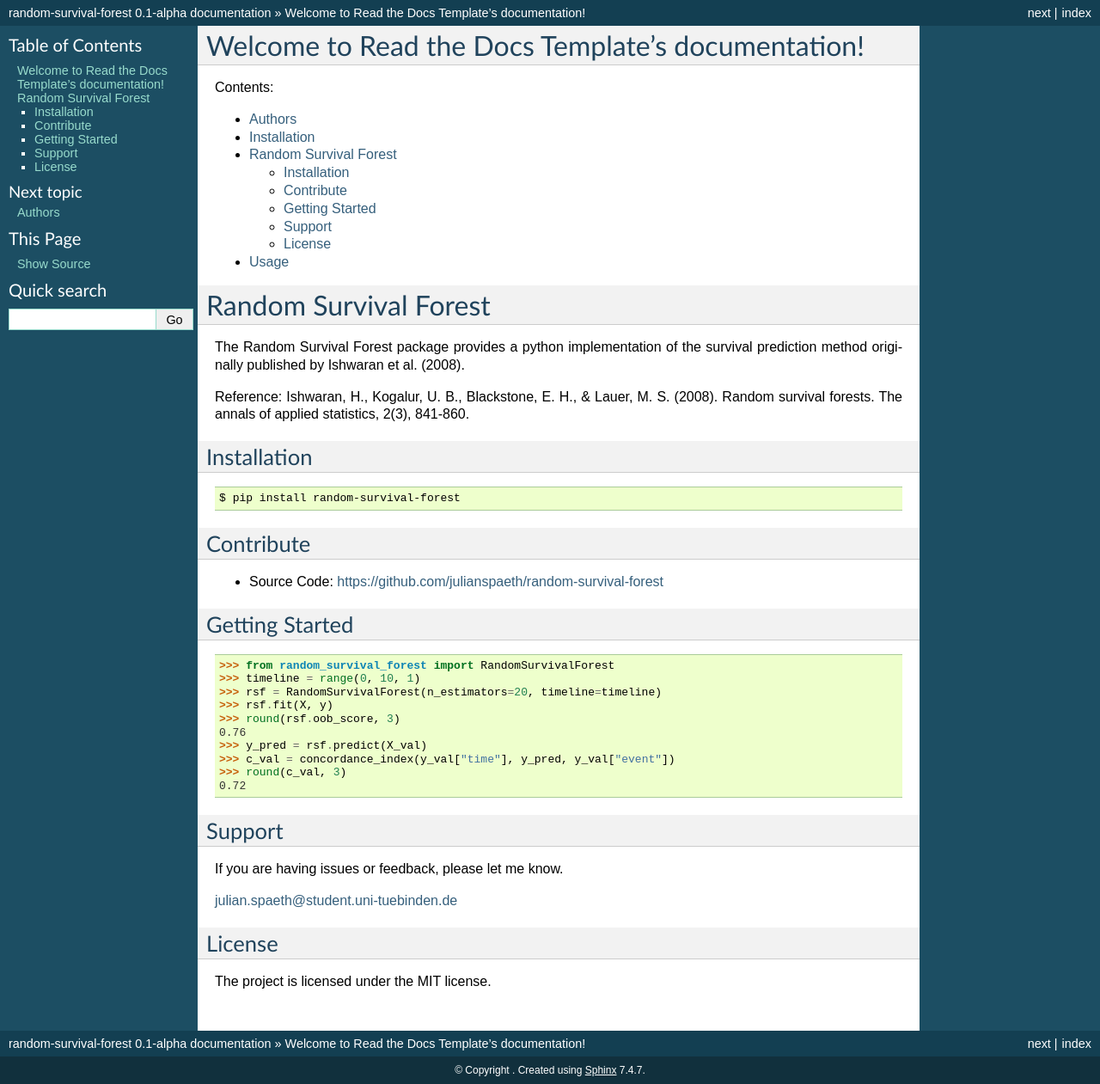
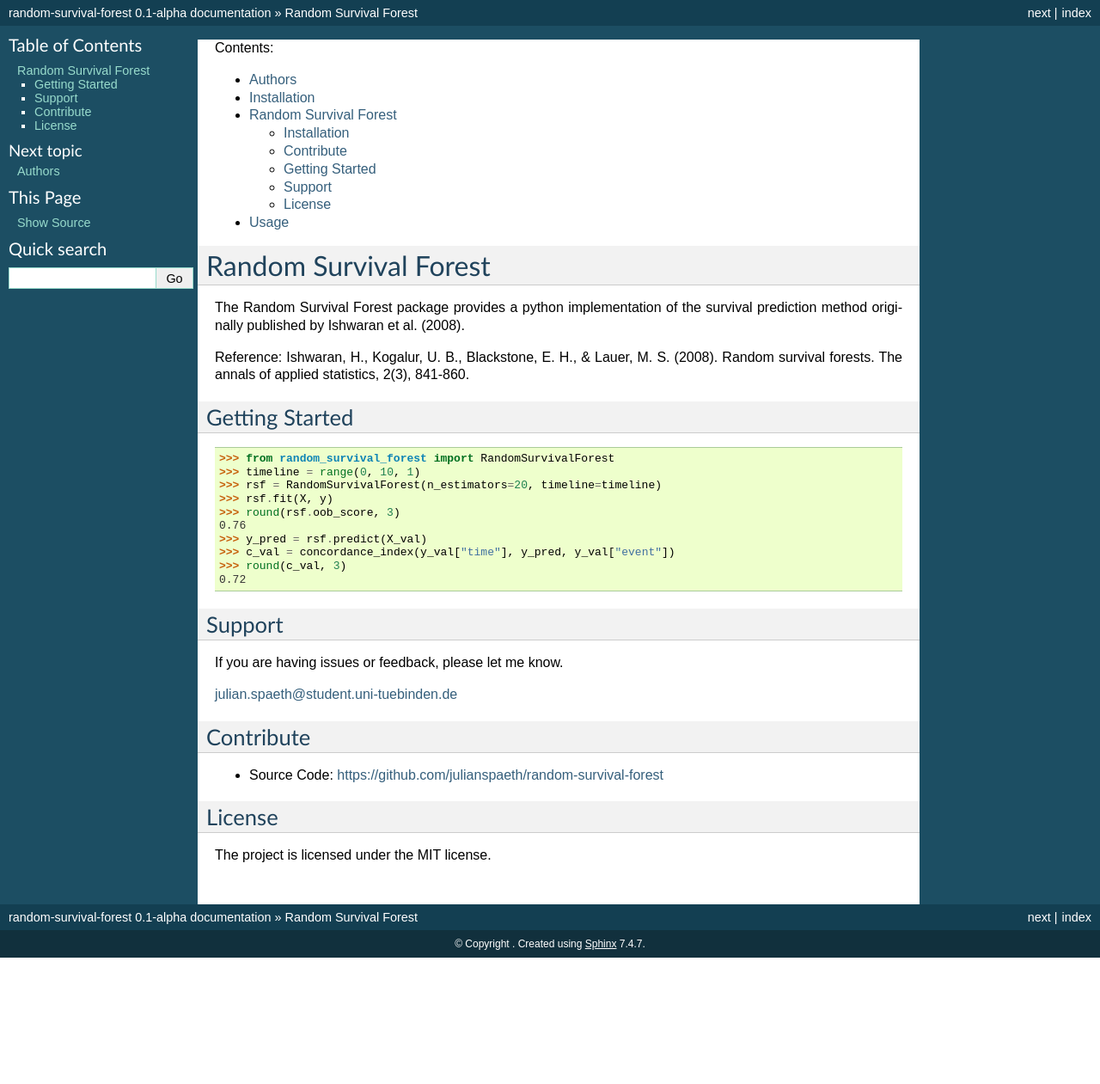
Before and after one commit to julianspaeth/random-survival-forest, a Sphinx documentation site: the page built from docs/index.rst, in a window 1280 px wide. Shown: the whole page at 86% size. Built offline with Sphinx 7.4.7, drawn with Linux system fonts in a browser that asks for light colours; after the commit the page ends 1114 px from its top, so only the background shows below that.

Commit message:
Update index.rst

```diff
--- a/docs/index.rst
+++ b/docs/index.rst
@@ -2,9 +2,6 @@
    sphinx-quickstart on Tue Aug 26 14:19:49 2014.
    You can adapt this file completely to your liking, but it should at least
    contain the root `toctree` directive.
-
-Welcome to Read the Docs Template's documentation!
-==================================================
 
 Contents:
 
@@ -13,7 +10,6 @@
    :glob:
 
    *
-
 
 
 Random Survival Forest
@@ -26,17 +22,6 @@
 Random survival forests.
 The annals of applied statistics, 2(3), 841-860.
 
-Installation
-------------
-
-.. code:: sh
-
-  $ pip install random-survival-forest
-
-Contribute
-----------
-
-- Source Code: https://github.com/julianspaeth/random-survival-forest
 
 Getting Started
 ---------------
@@ -54,6 +39,7 @@
     >>> round(c_val, 3)
     0.72
 
+
 Support
 -------
 
```
Also changed, not shown: other parts of docs/index.rst (+7 -0 lines).
